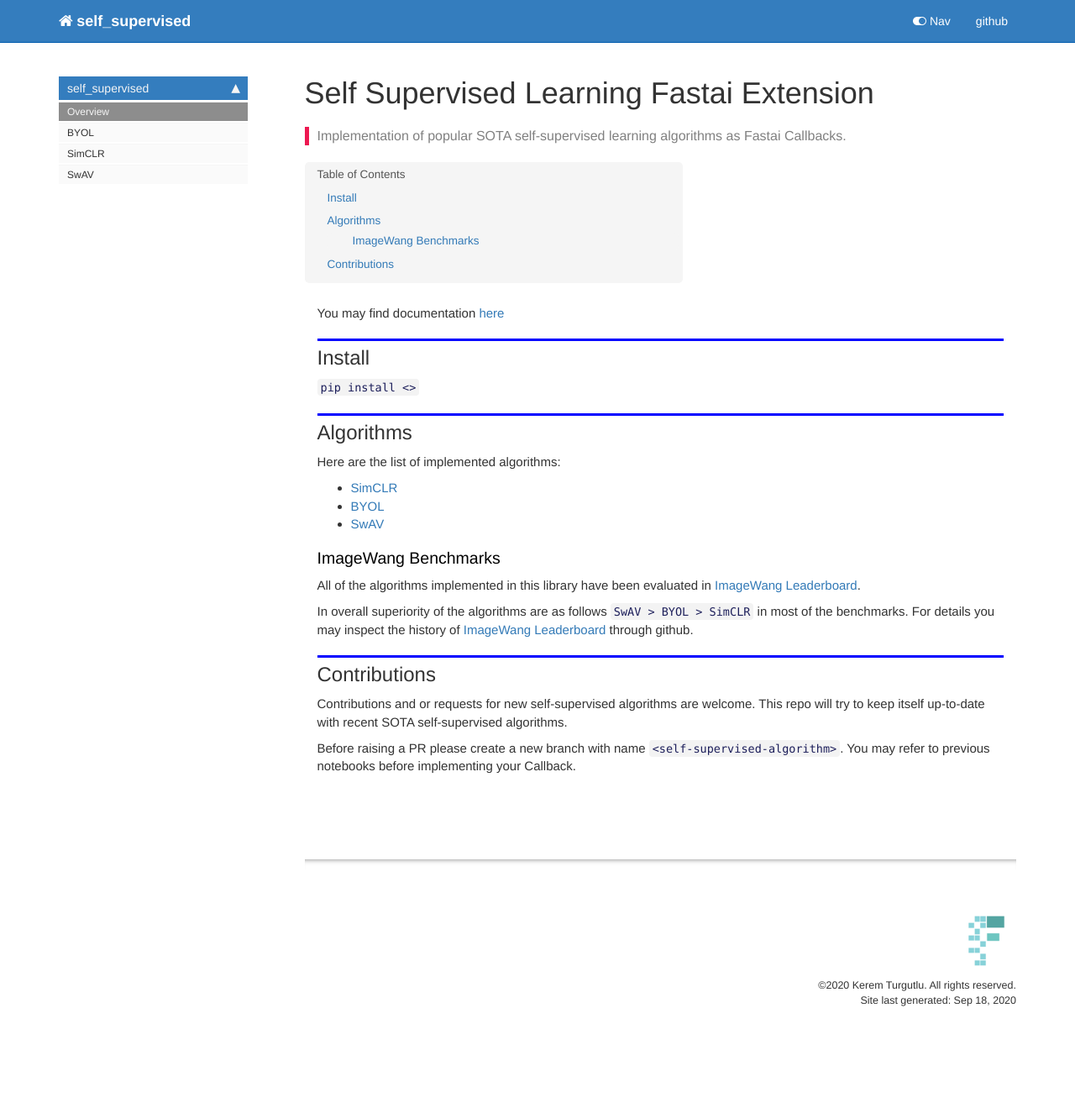
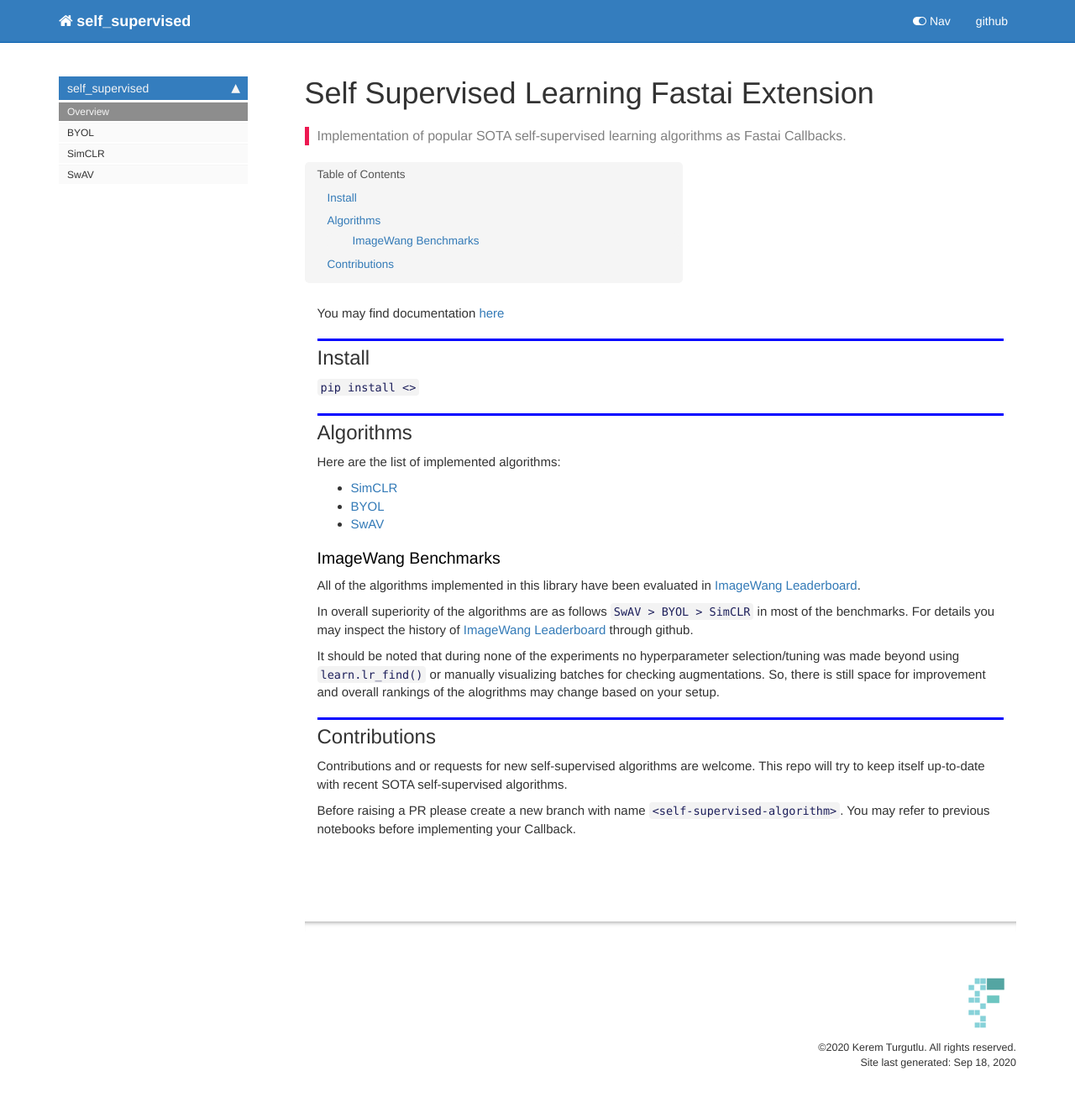
Before and after one commit to KeremTurgutlu/self_supervised, a Jekyll site: the page built from docs/index.html, in a window 1280 px wide. Shown: the whole page at 84% size. Built offline with Jekyll 4.4.1, drawn with Linux system fonts in a browser that asks for light colours; nearby versions of some CDN libraries; comment, search, counter and statistics services are not loaded; before the commit the page ends 1250 px from its top, so only the background shows below that.

Commit message:
edit index

```diff
--- a/docs/index.html
+++ b/docs/index.html
@@ -77,6 +77,7 @@
 <div class="text_cell_render border-box-sizing rendered_html">
 <p>All of the algorithms implemented in this library have been evaluated in <a href="https://github.com/fastai/imagenette#image%E7%BD%91-leaderboard">ImageWang Leaderboard</a>.</p>
 <p>In overall superiority of the algorithms are as follows <code>SwAV &gt; BYOL &gt; SimCLR</code> in most of the benchmarks. For details you may inspect the history of <a href="https://github.com/fastai/imagenette#image%E7%BD%91-leaderboard">ImageWang Leaderboard</a> through github.</p>
+<p>It should be noted that during none of the experiments no hyperparameter selection/tuning was made beyond using <code>learn.lr_find()</code> or manually visualizing batches for checking augmentations. So, there is still space for improvement and overall rankings of the alogrithms may change based on your setup.</p>
 
 </div>
 </div>
```
Also changed, not shown: README.md, 1 other file.
